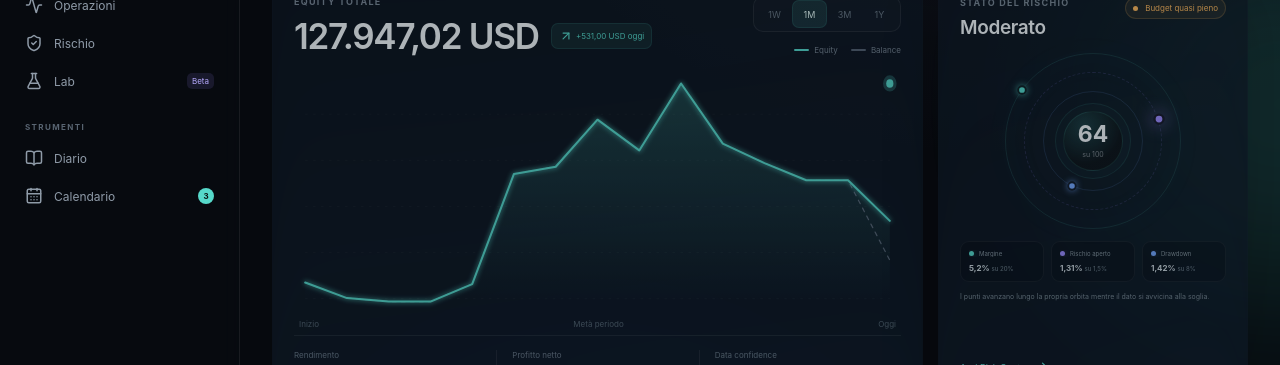
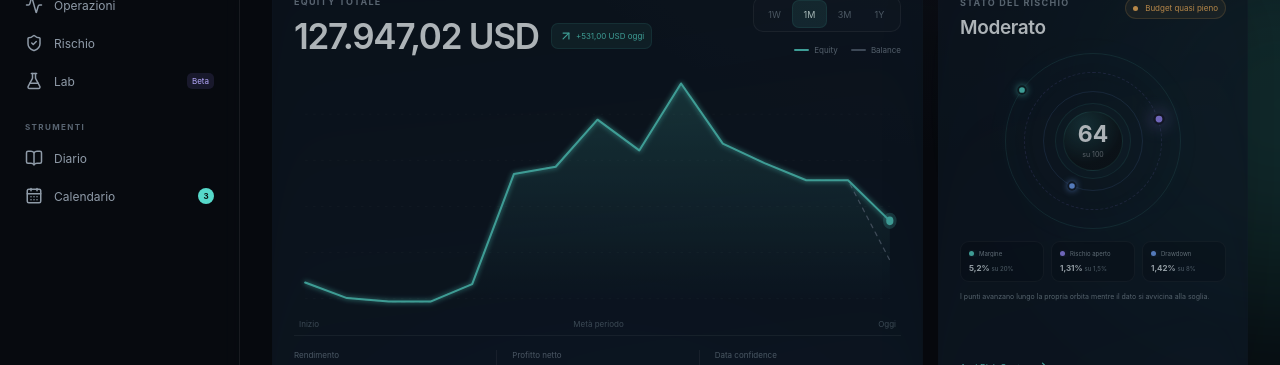
Before and after one commit to emil2699-lab/BlueSpherix, a Next.js app: page / in a window 1280 px wide. Shown: the part 296-661 px from the top of the page. Built offline with nearby package versions, Linux system fonts and the light colour scheme.

Commit message:
fix: attach equity endpoint to chart line

```diff
--- a/app/page.tsx
+++ b/app/page.tsx
@@ -66,6 +66,16 @@ function pathFor(values: number[], width: number, height: number, padding = 4) {
     .join(" ");
 }
 
+function pointFor(values: number[], index: number, width: number, height: number, padding = 4) {
+  const min = Math.min(...values);
+  const max = Math.max(...values);
+  const span = max - min || 1;
+  return {
+    x: padding + (index / Math.max(1, values.length - 1)) * (width - padding * 2),
+    y: height - padding - ((values[index] - min) / span) * (height - padding * 2),
+  };
+}
+
 function orbitalNodeStyle(pressure: number, startAngle: number, sweep: number, radius = 88) {
   const normalized = Math.min(1, Math.max(0, pressure));
   const angle = (startAngle + sweep * normalized) * Math.PI / 180;
@@ -92,6 +102,7 @@ function EquityChart({ range }: { range: Range }) {
   const equityPath = pathFor(equity, 760, 255, 14);
   const balancePath = pathFor(balance, 760, 255, 14);
   const areaPath = `${equityPath} L746,241 L14,241 Z`;
+  const equityEnd = pointFor(equity, equity.length - 1, 760, 255, 14);
   return (
     <div className="chart-wrap" aria-label={`Grafico equity e balance, periodo ${range}`}>
       <svg viewBox="0 0 760 255" preserveAspectRatio="none" role="img">
@@ -106,7 +117,7 @@ function EquityChart({ range }: { range: Range }) {
         <path d={areaPath} fill="url(#equityArea)" />
         <path d={balancePath} className="balance-path" />
         <path d={equityPath} className="equity-path" filter="url(#glow)" />
-        <circle cx="746" cy="14" r="4.5" className="end-dot" />
+        <circle cx={equityEnd.x} cy={equityEnd.y} r="4.5" className="end-dot" />
       </svg>
       <div className="chart-axis"><span>Inizio</span><span>Metà periodo</span><span>Oggi</span></div>
     </div>
```
